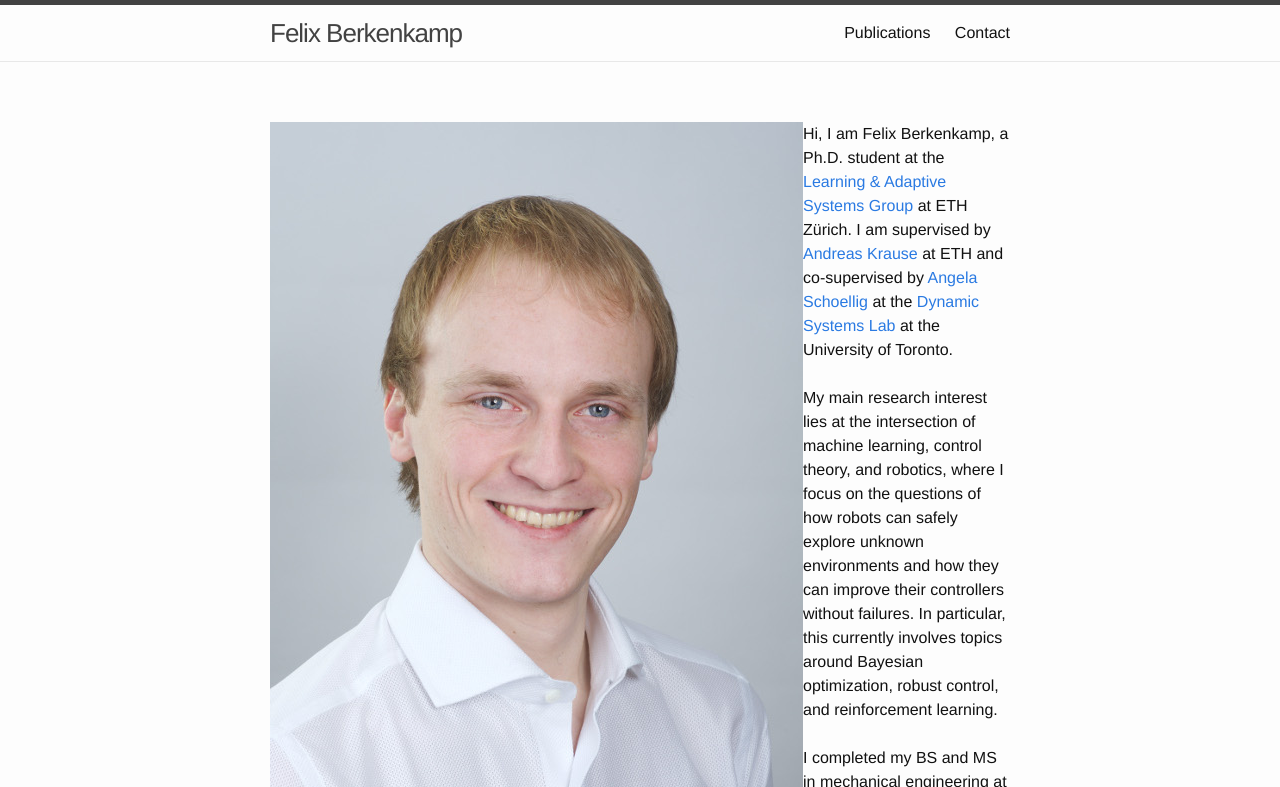
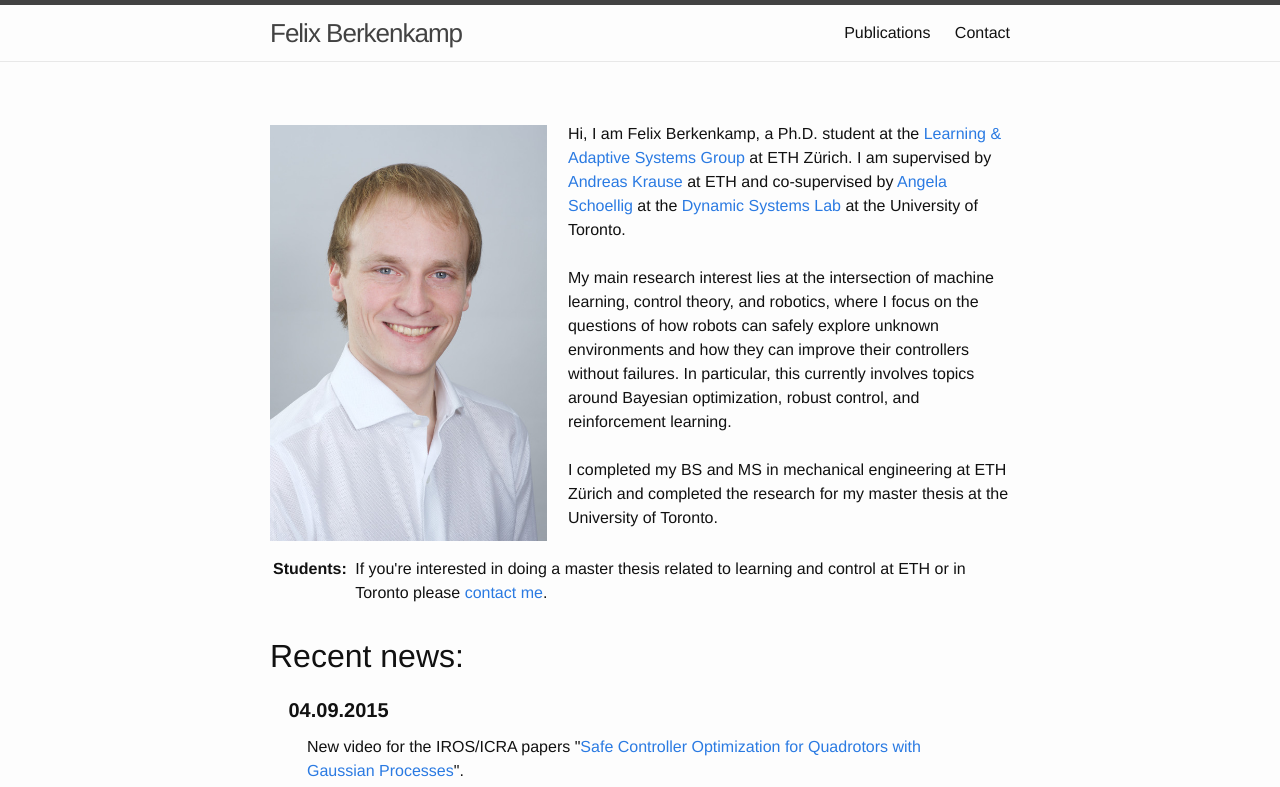
Before and after one commit to befelix/befelix.github.io, a Jekyll site: the page built from _pages/index.md, in a window 1280 px wide, cut to the strip 0-787 px from the top of the page. Built offline with Jekyll 4.4.1, drawn with Linux system fonts in a browser that asks for light colours; nearby versions of some CDN libraries; some of the changed text lies outside the part shown.

Commit message:
add formatting to main page

```diff
--- a/_pages/index.md
+++ b/_pages/index.md
@@ -1,7 +1,14 @@
 ---
 layout: page
 permalink: /
+js:
+  - jquery
+  - jquery.fitvids
+css:
+  - about
 ---
+
+<div class="about">
 
 <div style="float:left;">
     <img class="portrait" src="/assets/img/portrait.jpg" alt="Felix Berkenkamp">
@@ -19,10 +26,12 @@ My main research interest lies at the intersection of machine learning, control
 I completed my BS and MS in mechanical engineering at ETH Zürich and completed the research for my master thesis at the University of Toronto.
 
 <br><br>
-<table><tr>
+<table>
+<tr>
     <td> <b>Students:&nbsp;</b> </td>
-    <td>If you're interested in doing a master thesis related to learning and control at ETH or in Toronto please <a href="contact.php">contact me</a>.
-</tr></table>
+    <td>If you're interested in doing a master thesis related to learning and control at ETH or in Toronto please <a href="contact.php">contact me</a>.</td>
+</tr>
+</table>
 </div>
 
 </div>
@@ -33,7 +42,7 @@ I completed my BS and MS in mechanical engineering at ETH Zürich and completed
     <h2>Recent news:</h2>
 
     <div class="newsdate">04.09.2015</div>
-    <div class=newsitem>
+    <div class="newsitem">
         New video for the IROS/ICRA papers "<a href="http://arxiv.org/abs/1509.01066" target="_blank">Safe Controller Optimization for Quadrotors with Gaussian Processes</a>".
         <div class="video">
             <iframe width="560" height="315" src="https://www.youtube.com/embed/GiqNQdzc5TI" frameborder="0" allowfullscreen></iframe>
@@ -41,7 +50,7 @@ I completed my BS and MS in mechanical engineering at ETH Zürich and completed
     </div>
 
     <div class="newsdate">01.12.2014</div>
-    <div class=newsitem>
+    <div class="newsitem">
         New video for the ECC paper "<a href="publications/2015/ecc/berkenkamp-ecc15.pdf" target="_blank">Safe and robust learning control with Gaussian processes</a>"
         <div class="video">
             <iframe width="560" height="315" src="https://www.youtube.com/embed/YqhLnCm0KXY" frameborder="0" allowfullscreen></iframe>
--- /dev/null
+++ b/css/about.css
@@ -0,0 +1,41 @@
+
+/* About */
+.portrait {
+    width: 277.16px;
+    height: 416px;
+
+    margin-right: 1.3em;
+    margin-top: 0.2em;
+    margin-bottom: 0.2em;
+}
+
+.about {
+    float: left;
+    margin-bottom: 1.5em;
+}
+
+.about td {
+    vertical-align: top;
+}
+
+.news{
+    width: 100%;
+    clear: both;
+}
+
+.news .newsdate {
+    margin-left: 2.5%;
+    font-size: 1.25em;
+    font-weight: 600;
+    margin-bottom: 0.5em;
+}
+
+.news .newsitem {
+    margin-left: 5%;
+    margin-right: 5%;
+    margin-bottom: 1.5em;
+}
+
+.video{
+    margin-top: 0.5em;
+}
```
